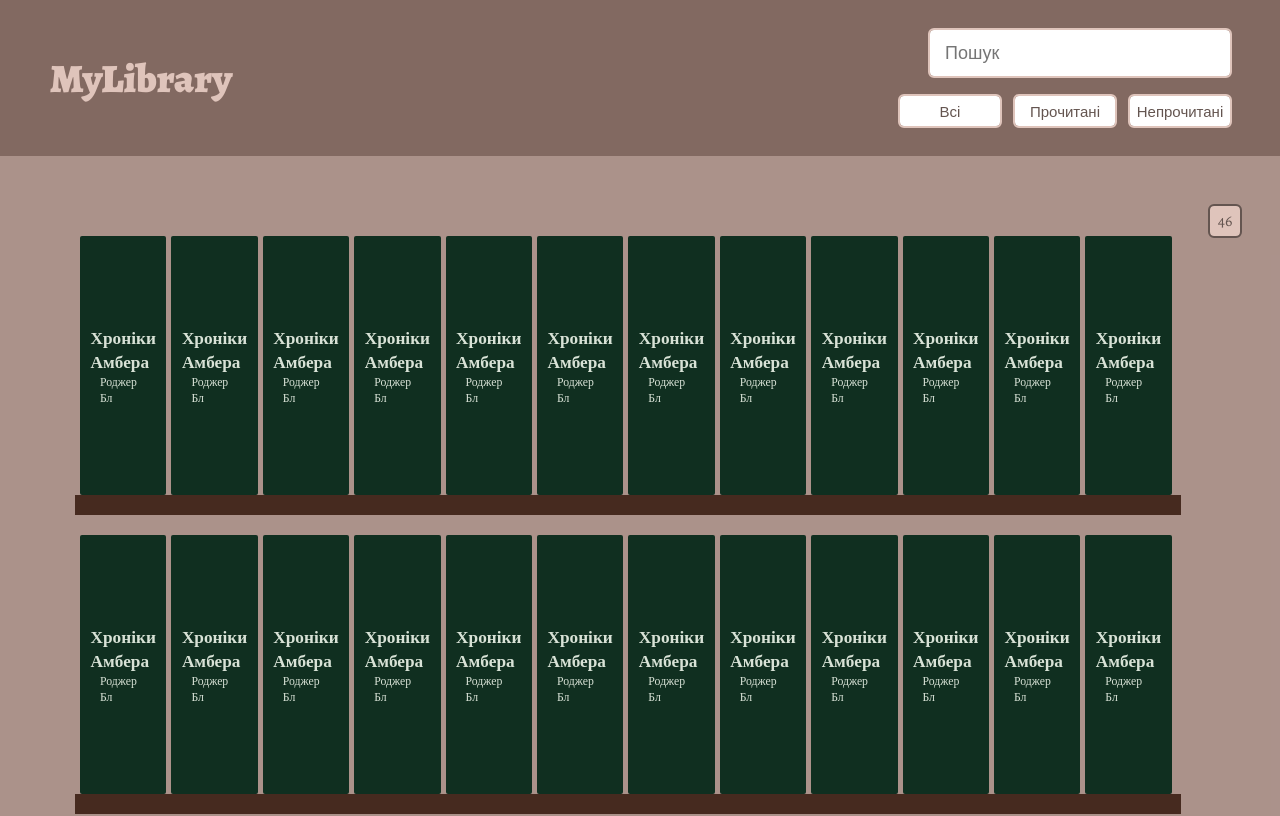
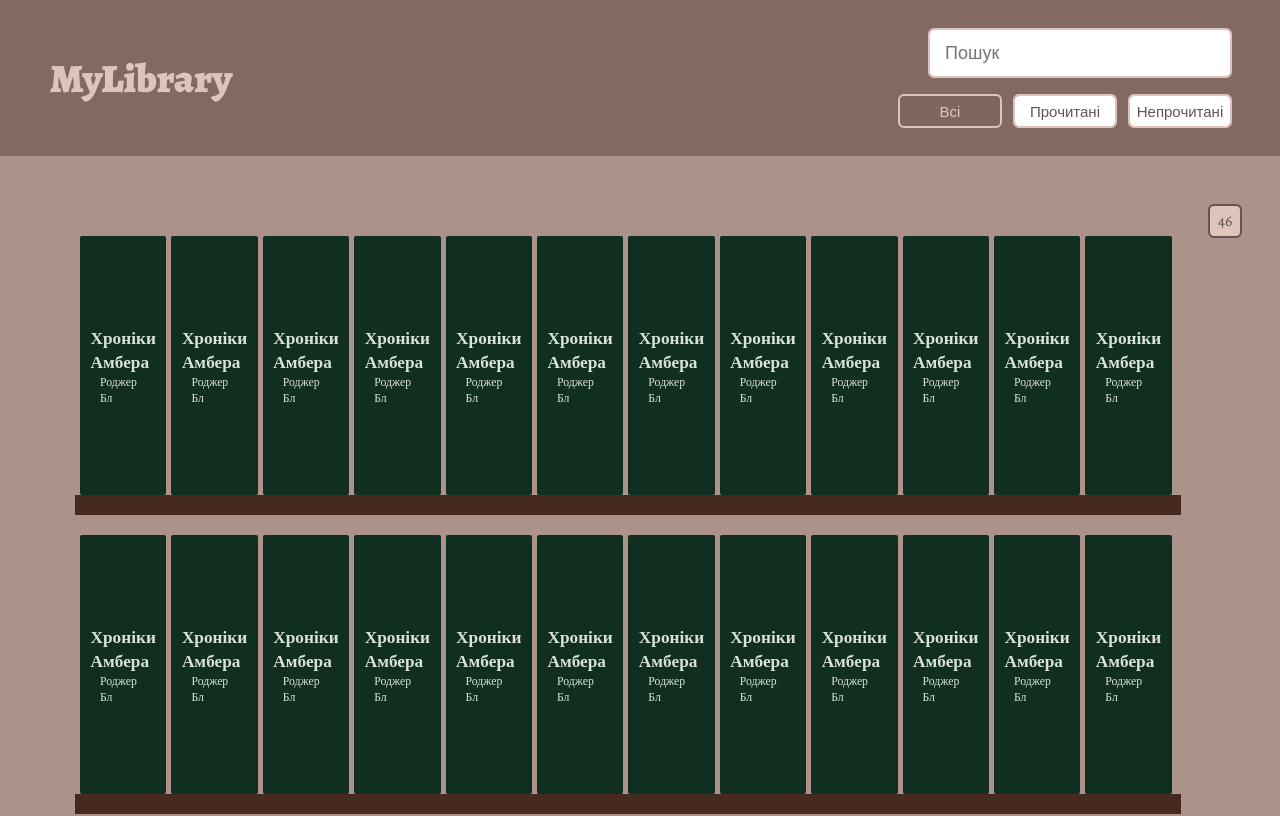
Before and after one commit to AnnaofAmber/MyLibrary, a React (Create React App) app in the folder my-app/: page / in a window 1280 px wide. Shown: the top 816 px of the page. Built offline with nearby package versions, Linux system fonts and the light colour scheme.

Commit message:
adding more styles for buttons

```diff
--- a/my-app/package.json
+++ b/my-app/package.json
@@ -9,6 +9,7 @@
     "@testing-library/jest-dom": "^6.9.1",
     "@testing-library/react": "^16.3.3",
     "@testing-library/user-event": "^13.5.0",
+    "clsx": "^2.1.1",
     "mongodb": "^7.6.0",
     "mongoose": "^9.10.1",
     "react": "^19.3.0",
--- a/my-app/src/components/BookFilter/BookFilter.jsx
+++ b/my-app/src/components/BookFilter/BookFilter.jsx
@@ -3,12 +3,15 @@ import scss from './BookFilter.module.scss';
 import { useDispatch, useSelector } from 'react-redux';
 import { filterBooks } from '../../redux/filterBooksSlice';
 import { readFilter } from '../../redux/readFilterSlice';
+import clsx from 'clsx';
+import { ReadFilter } from '../ReadFilter/ReadFilter';
+
 
 export const BookFilter = () => {
   const dispatch = useDispatch();
   const name = useSelector(state => state.name);
-  // const author = useSelector(state => state.author);
-  // const isRead = useSelector(state => state.isRead)
+  const filter = useSelector(state => state.isRead)
+
 
 
   const handleFilterChange = event => {
@@ -19,8 +22,15 @@ export const BookFilter = () => {
 
 
   const handleFilterChangeIsRead = event => {
-    return dispatch(readFilter(event.target.id))
+
+ return dispatch(readFilter(event.target.id))
+
   }
+
+console.log(filter);
+
+
+
 
   return (
 <div className={scss.container}>
@@ -37,20 +47,13 @@ export const BookFilter = () => {
         placeholder='Пошук'
       />
     </div>
-    <div className={scss.btnContaier}>
-      <button className={scss.btn} id='all' onClick={handleFilterChangeIsRead}>Всі</button>
-      <button className={scss.btn} id='read' onClick={handleFilterChangeIsRead}>Прочитані</button>
-      <button className={scss.btn} id='not' onClick={handleFilterChangeIsRead}>Непрочитані</button>
+    <ReadFilter handleFilterChangeIsRead={handleFilterChangeIsRead} filter={filter}/>
+    {/* <div className={scss.btnContaier}>
+      <button className={clsx(scss.btn, filter ==='all' && scss.btnClsx )} id='all' onClick={handleFilterChangeIsRead}>Всі</button>
+      <button className={clsx(scss.btn, filter === 'read' && scss.btnClsx )} id='read' onClick={handleFilterChangeIsRead}>Прочитані</button>
+      <button className={clsx(scss.btn, filter ==='not' && scss.btnClsx )} id='not' onClick={handleFilterChangeIsRead}>Непрочитані</button>
 
-      {/* <label for="all">Всі</label>
-      <input id='all' type="checkbox" onChange={handleFilterChangeIsRead}/>
-
-      <label for="read">Прочитані</label>
-      <input id='read' type="checkbox" onChange={handleFilterChangeIsRead}/>
-
-      <label for="not">Непрочитані</label>
-      <input id='not' type="checkbox" onChange={handleFilterChangeIsRead}/> */}
-    </div>
+    </div> */}
 </div>
   );
 };
--- a/my-app/src/components/BookFilter/BookFilter.module.scss
+++ b/my-app/src/components/BookFilter/BookFilter.module.scss
@@ -22,23 +22,3 @@
 
   padding: 10px 15px;
 }
-.btnContaier{
-display: flex;
-margin-top: 20px;
-}
-
-.btn{
-  background-color: #fff;
-display: block;
-width: 100px;
-height: 30px;
-font-weight:400;
-border-radius: 4px;
-outline: 2px solid rgb(223, 196, 187);
-border: none;
-font-size: 15px;
-color: rgb(100, 85, 80);
-}
-.btn:not(:first-child){
-margin-left: 15px;
-}
--- /dev/null
+++ b/my-app/src/components/ReadFilter/ReadFilter.jsx
@@ -0,0 +1,15 @@
+import clsx from 'clsx'
+import scss from './ReadFilter.module.scss'
+
+export const ReadFilter = ({handleFilterChangeIsRead, filter})=>{
+
+
+    return(
+            <div className={scss.btnContaier}>
+      <button className={clsx(scss.btn, filter ==='all' && scss.btnClsx )} id='all' onClick={handleFilterChangeIsRead}>Всі</button>
+      <button className={clsx(scss.btn, filter === 'read' && scss.btnClsx )} id='read' onClick={handleFilterChangeIsRead}>Прочитані</button>
+      <button className={clsx(scss.btn, filter ==='not' && scss.btnClsx )} id='not' onClick={handleFilterChangeIsRead}>Непрочитані</button>
+
+    </div>
+    )
+}
--- /dev/null
+++ b/my-app/src/components/ReadFilter/ReadFilter.module.scss
@@ -0,0 +1,38 @@
+.btnContaier{
+display: flex;
+margin-top: 20px;
+}
+
+.btn{
+background-color: #fff;
+display: block;
+width: 100px;
+height: 30px;
+font-weight:400;
+border-radius: 4px;
+outline: 2px solid rgb(223, 196, 187);
+border: none;
+font-size: 15px;
+color: rgb(100, 85, 80);
+
+&.btnClsx{
+    color: rgb(223, 196, 187);
+  background-color: rgba(100, 85, 80, 0.073);
+
+}}
+
+.btn:not(:first-child){
+margin-left: 15px;
+}
+
+.btn:hover{
+  cursor: pointer;
+  background-color: #e0d6d6;
+  outline: 2px solid rgb(182, 153, 143);
+}
+
+.btn:focus{
+
+color: rgb(223, 196, 187);
+  background-color: rgba(100, 85, 80, 0.073);
+}
```
Also changed, not shown: 1 other file (tests, documents, lock files or other folders).
